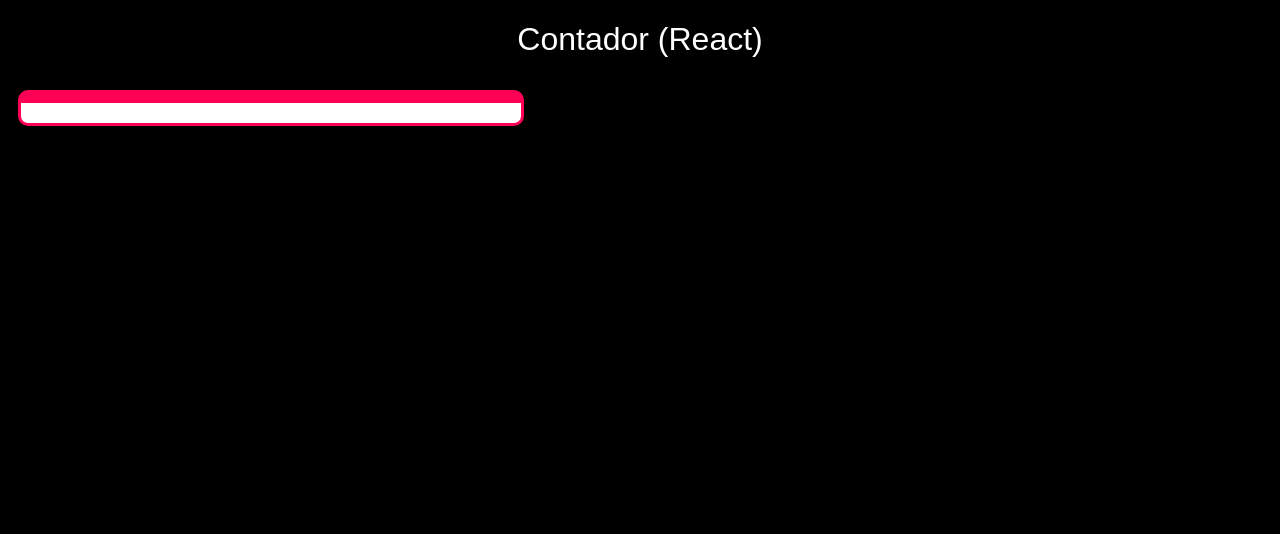
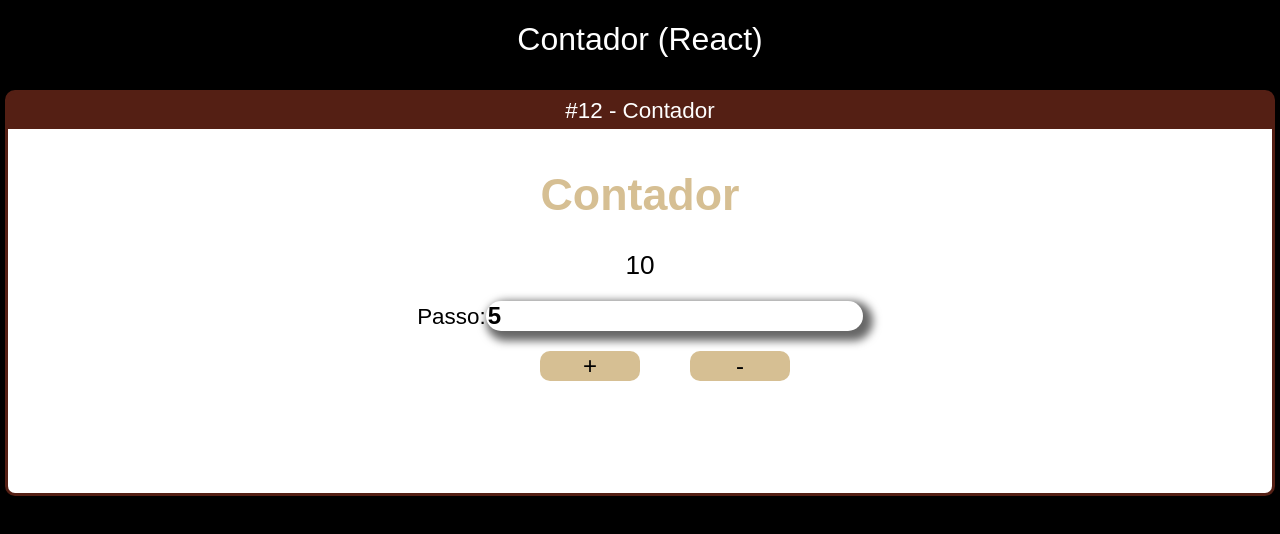
Before and after one commit to Jonathasds/contadorReact, a React (Create React App) app: page / in a window 1280 px wide. Shown: the top 534 px of the page. Built offline with nearby package versions, Linux system fonts and the light colour scheme.

Commit message:
Contador

```diff
--- a/src/App.css
+++ b/src/App.css
@@ -1,5 +1,5 @@
 .App .Cards{
   display: flex;
   flex-wrap: wrap;
-
+  justify-content: center;
 }
--- a/src/App.jsx
+++ b/src/App.jsx
@@ -2,14 +2,15 @@
 import React from "react";
 import "./App.css";
 
+import Contador from "./components/contador/Contador";
 import Card from "./components/layout/Card";
 
 export default () => (
   <div className="App">
     <h1>Contador (React) </h1>
     <div className="Cards">
-      <Card>
-
+      <Card titulo="#12 - Contador" color="#541f14">
+        <Contador numeroInicial={10 }   ></Contador>
       </Card>
 
      </div>
--- /dev/null
+++ b/src/components/contador/Contador.css
@@ -0,0 +1,47 @@
+.Contador input{
+    margin-top: 20px;
+    cursor: pointer;
+
+    border: none;
+    font-size: 1.5rem;
+    width: 30%;
+     font-weight: 700;
+     border-radius: 20px;
+    -webkit-border-radius: 20px;
+    -moz-border-radius: 20px;
+    -ms-border-radius: 20px;
+    -o-border-radius: 20px;
+    box-shadow: 5px 5px 8px 5px rgba(0,0,0,0.6);
+}
+
+
+
+.Contador h1{
+    font-weight: 900;
+    color: #d6bf93 ;
+}
+
+
+.Contador button{
+    width: 100px;
+    height: 30px;
+    margin: 20px 0px 10px 50px;
+    font-size: 1.5rem;
+    text-align: center;
+    border: none;
+    background-color: #d6bf93 ;
+    cursor: pointer;
+
+
+
+    border-radius: 10px;
+    -webkit-border-radius: 10px;
+    -moz-border-radius: 10px;
+    -ms-border-radius: 10px;
+    -o-border-radius: 10px;
+}
+
+.Contador button:hover{
+    background-color:#939473 ;
+    color: aliceblue;
+}
--- /dev/null
+++ b/src/components/contador/Contador.jsx
@@ -0,0 +1,52 @@
+import "./Contador.css"
+import React, { Component } from "react";
+
+class Contador extends Component {
+  state = {
+    numero: this.props.numeroInicial || 0,
+    passo: this.props.passoInicial || 5,
+  };
+
+  inc = () => {
+    this.setState({
+      numero: this.state.numero + this.state.passo ,
+
+    });
+  };
+
+  dec = () => {
+    this.setState({
+      numero: this.state.numero - this.state.passo,
+    });
+  };
+
+  setPasso = (event) => {
+    this.setState({
+    passo: +event.target.value,
+ })
+  }
+
+
+  render() {
+    return (
+      <div className="Contador">
+        <h1>Contador</h1>
+        <h3>{this.state.numero}</h3>
+        <div>
+            <label htmlFor="passoInput">Passo:</label>
+            <input id="passoInput" type="number"
+             value={this.state.passo}
+             onChange={this.setPasso}
+             />
+        </div>
+        <button onClick={this.inc}>+</button>
+        <button onClick={this.dec}>-</button>
+      </div>
+
+
+
+    );
+  }
+}
+
+export default Contador;
--- a/src/components/layout/Card.css
+++ b/src/components/layout/Card.css
@@ -9,9 +9,9 @@
     display: flex;
     flex-direction: column;
 
-
-    min-width: 500px;
-    max-width: 500px;
+    min-width: 100%;
+    /* max-width: 800px; */
+    height: 400px;
 }
 .Card .Title{
     padding: 5px 0 ;
@@ -25,4 +25,5 @@
     background-color: #fff;
     color: black;
     padding: 10px;
+
 }
```
